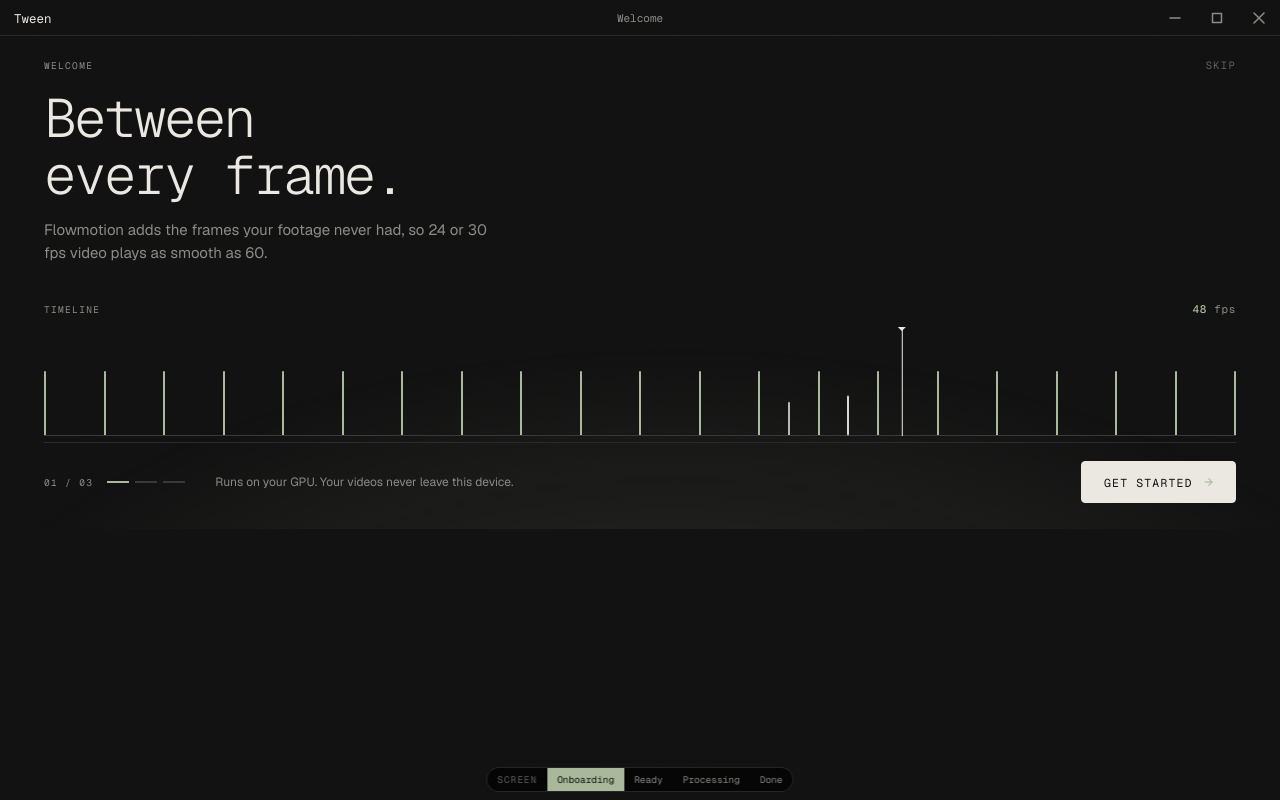
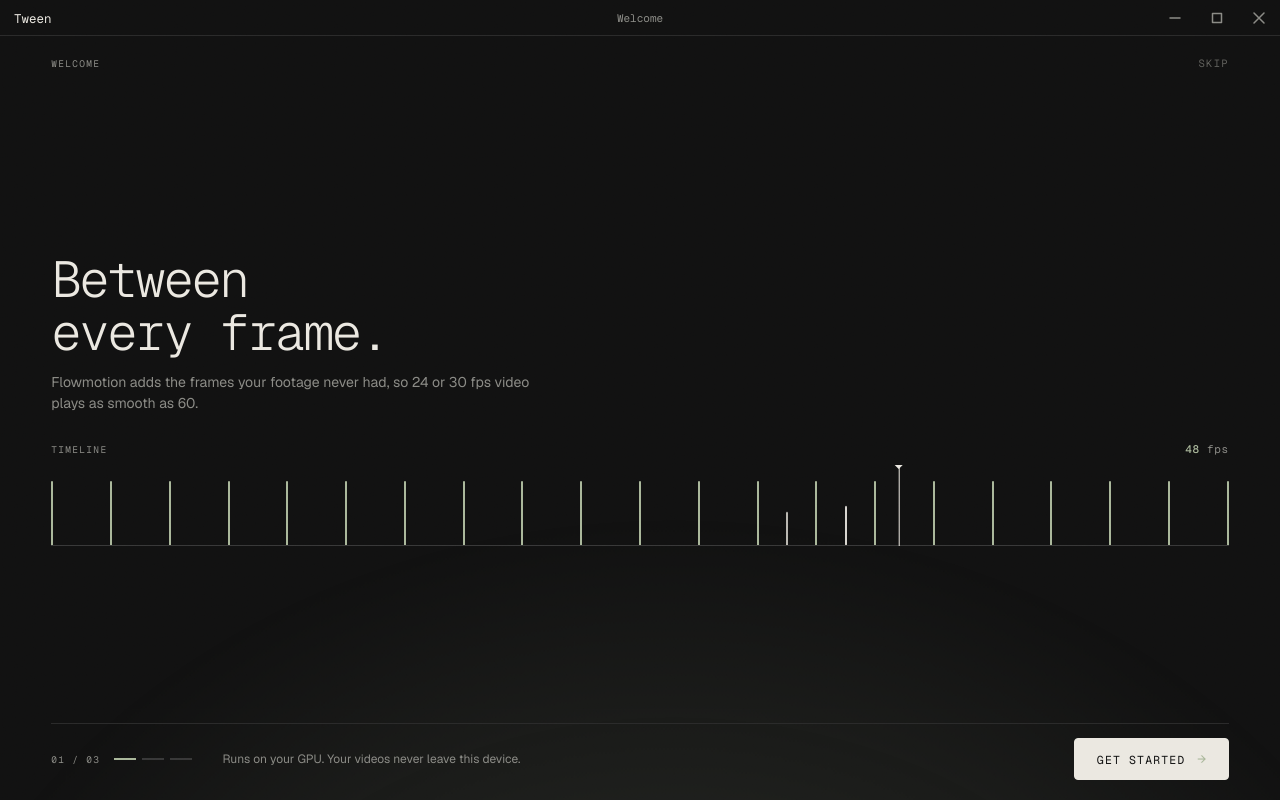
Before and after one commit to adarzhpathade/tween, a React (Vite) app in the folder app/: page / in a window 1280 px wide. Built offline with nearby package versions, Linux system fonts and the light colour scheme.

Commit message:
T10: Remove review switcher; layout fills any window size

```diff
--- a/app/src/shell/ScreenRouter.tsx
+++ b/app/src/shell/ScreenRouter.tsx
@@ -67,7 +67,7 @@ export const ScreenProvider: React.FC<ScreenProviderProps> = ({
   const [screen, setScreen] = useState<Screen>(() => {
     if (typeof window !== "undefined") {
       const params = new URLSearchParams(window.location.search);
-      const stateParam = params.get("state");
+      const stateParam = params.get("screen") || params.get("state");
       if (
         stateParam === "onboarding" ||
         stateParam === "ready" ||
@@ -91,7 +91,7 @@ export const ScreenProvider: React.FC<ScreenProviderProps> = ({
   useEffect(() => {
     if (typeof window === "undefined") return;
     const params = new URLSearchParams(window.location.search);
-    const hasExplicit = params.has("state") || params.has("step");
+    const hasExplicit = params.has("screen") || params.has("state") || params.has("step");
     if (hasExplicit) return;
 
     if (isTauri()) {
@@ -116,28 +116,6 @@ export const ScreenProvider: React.FC<ScreenProviderProps> = ({
 
   useEffect(() => {
     setTitle(SCREEN_TITLES[screen]);
-  }, [screen]);
-
-  // Keyboard navigation shortcuts: 1-4 matching the mock
-  useEffect(() => {
-    const handleKeyDown = (e: KeyboardEvent) => {
-      const target = e.target as HTMLElement | null;
-      if (
-        target &&
-        (target.tagName === "INPUT" || target.tagName === "TEXTAREA")
-      ) {
-        return;
-      }
-
-      if (e.key === "1") setScreen("onboarding");
-      else if (e.key === "2") setScreen("ready");
-      else if (e.key === "3") setScreen("processing");
-      else if (e.key === "4") setScreen("done");
-      else if (e.key === "Escape" && screen === "processing") setScreen("ready");
-    };
-
-    window.addEventListener("keydown", handleKeyDown);
-    return () => window.removeEventListener("keydown", handleKeyDown);
   }, [screen]);
 
   return (
@@ -166,8 +144,20 @@ export const ScreenRouter: React.FC = () => {
     onboardingStep,
     allowGranted,
   } = useScreen();
+  const isMockDev = Boolean(
+    import.meta.env.DEV &&
+      typeof window !== "undefined" &&
+      new URLSearchParams(window.location.search).get("mock") === "1",
+  );
+
   const [setupCfg, setSetupCfg] = useState<any>(null);
-  const [videoLoaded, setVideoLoaded] = useState<boolean>(false);
+  const [videoLoaded, setVideoLoaded] = useState<boolean>(() => {
+    if (typeof window !== "undefined") {
+      const params = new URLSearchParams(window.location.search);
+      if (params.get("mock") === "1") return true;
+    }
+    return false;
+  });
 
   // Pipeline job state
   const [activeProbe, setActiveProbe] = useState<ProbeInfo | null>(null);
@@ -295,7 +285,7 @@ export const ScreenRouter: React.FC = () => {
 
   const statusLabel =
     screen === "ready"
-      ? videoLoaded
+      ? videoLoaded || isMockDev
         ? "Ready"
         : "Idle"
       : screen === "processing"
@@ -310,11 +300,13 @@ export const ScreenRouter: React.FC = () => {
       : screen === "ready"
       ? videoLoaded && activeProbe
         ? activeProbe.name
+        : isMockDev
+        ? "beach_sunset_24fps.mp4"
         : "Tween"
       : screen === "processing"
-      ? activeProbe?.name || "Processing"
+      ? activeProbe?.name || (isMockDev ? "beach_sunset_24fps.mp4" : "Processing")
       : screen === "done"
-      ? activeProbe?.name || "Finished"
+      ? activeProbe?.name || (isMockDev ? "beach_sunset_24fps.mp4" : "Finished")
       : title;
 
   const renderScreen = () => {
@@ -367,7 +359,7 @@ export const ScreenRouter: React.FC = () => {
     <div
       className="win"
       data-state={screen}
-      data-file={screen === "ready" ? (videoLoaded ? "loaded" : "none") : undefined}
+      data-file={screen === "ready" ? (videoLoaded || isMockDev ? "loaded" : "none") : undefined}
     >
       <TitleBar title={displayTitle} brand="Tween" />
       <AnimatePresence mode="wait">
@@ -382,7 +374,8 @@ export const ScreenRouter: React.FC = () => {
         status={statusLabel}
       />
 
-      {/* Review switcher control matching mock */}
+      {/* Developer-only switcher behind import.meta.env.DEV && ?mock=1 */}
+      {isMockDev ? (
         <div className="router-switcher" role="navigation" aria-label="Screen switcher">
           <span>Screen</span>
           <button
@@ -414,6 +407,7 @@ export const ScreenRouter: React.FC = () => {
             Done
           </button>
         </div>
+      ) : null}
     </div>
   );
 };
--- a/app/src/shell/screens/ReadyScreen.tsx
+++ b/app/src/shell/screens/ReadyScreen.tsx
@@ -109,7 +109,7 @@ export const ReadyScreen: React.FC<ReadyScreenProps> = ({
   // The app starts strictly in the empty state (probeInfo = null).
   // Mock data is only allowed in DEV with explicit ?mock=1 query parameter.
   const [probeInfo, setProbeInfo] = useState<ProbeInfo | null>(() => {
-    if (initialProbe !== undefined) return initialProbe;
+    if (initialProbe) return initialProbe;
     if (import.meta.env.DEV && typeof window !== "undefined") {
       const params = new URLSearchParams(window.location.search);
       if (params.get("mock") === "1") {
@@ -151,7 +151,7 @@ export const ReadyScreen: React.FC<ReadyScreenProps> = ({
   const [setupConfig, setSetupConfig] = useState<SetupConfig | null>(null);
 
   useEffect(() => {
-    if (initialProbe !== undefined) {
+    if (initialProbe) {
       setProbeInfo(initialProbe);
     }
   }, [initialProbe]);
--- a/app/src/styles/screens.css
+++ b/app/src/styles/screens.css
@@ -11,6 +11,13 @@
   min-height: 0;
   height: 100%;
   position: relative;
+  overflow: hidden;
+}
+
+[data-state="onboarding"] .ws,
+[data-state="empty"] .ws {
+  grid-template-rows: 1fr;
+  border-right: 0;
 }
 
 /* File header (top of workspace) */
@@ -18,17 +25,22 @@
   display: flex;
   align-items: center;
   justify-content: space-between;
-  padding: 16px 44px 14px;
+  padding: clamp(10px, 1.5vh, 16px) clamp(16px, 2.5vw, 44px) clamp(8px, 1.2vh, 14px);
   border-bottom: 1px solid var(--line);
   user-select: none;
+  min-width: 0;
+  overflow: hidden;
 }
 
 .fh h2 {
   font-family: var(--mono);
   font-weight: 300;
-  font-size: 26px;
+  font-size: clamp(20px, 2vw, 26px);
   letter-spacing: -.03em;
   margin-top: 4px;
+  overflow: hidden;
+  text-overflow: ellipsis;
+  white-space: nowrap;
 }
 
 .fmeta {
@@ -37,6 +49,9 @@
   letter-spacing: .06em;
   color: var(--dim);
   margin-top: 6px;
+  overflow: hidden;
+  text-overflow: ellipsis;
+  white-space: nowrap;
 }
 
 .pcancel {
@@ -57,15 +72,26 @@
   position: relative;
   display: grid;
   place-items: center;
-  padding: 26px 44px;
+  padding: clamp(12px, 2vh, 26px) clamp(16px, 2.5vw, 44px);
   background: var(--bg2);
   min-height: 0;
+  min-width: 0;
   overflow: hidden;
+}
+
+[data-state="onboarding"] .stage,
+[data-state="empty"] .stage {
+  padding: 0;
+  place-items: stretch;
+  background: var(--bg);
+  height: 100%;
 }
 
 /* Canvas placeholder */
 .canvas {
-  width: min(100%, 820px);
+  width: 100%;
+  max-width: 820px;
+  max-height: 100%;
   aspect-ratio: 16/9;
   position: relative;
   border: 1px solid var(--line2);
@@ -171,38 +197,43 @@
 /* Trim editor */
 .tr.trim {
   display: block;
-  padding: 14px 44px;
+  padding: clamp(8px, 1.2vh, 12px) clamp(12px, 1.8vw, 36px);
   border-top: 1px solid var(--line);
   background: linear-gradient(180deg, #ffffff05, transparent);
   user-select: none;
+  min-width: 0;
+  overflow: hidden;
 }
 
 .trh {
   display: flex;
   align-items: center;
   justify-content: space-between;
-  gap: 16px;
-  margin-bottom: 12px;
+  gap: clamp(6px, 1vw, 16px);
+  margin-bottom: clamp(6px, 1vh, 12px);
+  min-width: 0;
 }
 
 .trl {
   display: flex;
   align-items: center;
-  gap: 24px;
+  gap: clamp(6px, 1vw, 18px);
+  min-width: 0;
 }
 
 .rd {
   font-family: var(--mono);
-  font-size: 11.5px;
+  font-size: clamp(9.5px, 0.9vw, 11px);
   color: var(--text);
   display: inline-flex;
   align-items: baseline;
-  gap: 8px;
+  gap: 5px;
+  white-space: nowrap;
 }
 
 .rd > span {
-  font-size: 9px;
-  letter-spacing: .14em;
+  font-size: 8.5px;
+  letter-spacing: .12em;
   text-transform: uppercase;
   color: var(--dim);
 }
@@ -218,22 +249,24 @@
 
 .tbs {
   display: flex;
-  gap: 8px;
+  gap: 6px;
+  flex-shrink: 0;
 }
 
 .tbn {
-  height: 26px;
-  padding: 0 10px;
+  height: 24px;
+  padding: 0 clamp(6px, 0.7vw, 10px);
   border: 1px solid var(--line2);
   border-radius: 4px;
   font-family: var(--mono);
-  font-size: 9.5px;
-  letter-spacing: .1em;
+  font-size: clamp(8.5px, 0.8vw, 9.5px);
+  letter-spacing: .08em;
   text-transform: uppercase;
   color: var(--text);
   display: inline-flex;
   align-items: center;
-  gap: 8px;
+  gap: 6px;
+  white-space: nowrap;
 }
 
 .tbn.mute {
@@ -414,6 +447,9 @@
 
 /* Frame Rate Rail (column 2 in Ready screen) */
 .frail {
+  width: 116px;
+  min-width: 116px;
+  max-width: 116px;
   display: flex;
   flex-direction: column;
   border-left: 1px solid var(--line);
@@ -548,17 +584,40 @@
   flex-direction: column;
   border-left: 1px solid var(--line);
   min-height: 0;
+  height: 100%;
   overflow: hidden;
   user-select: none;
+  min-width: 0;
 }
 
 .iscroll {
   flex: 1;
-  overflow: auto;
+  min-height: 0;
+  overflow-y: auto;
+  overflow-x: hidden;
+  scrollbar-width: thin;
+  scrollbar-color: var(--line2) transparent;
+}
+
+.iscroll::-webkit-scrollbar {
+  width: 6px;
+}
+
+.iscroll::-webkit-scrollbar-track {
+  background: transparent;
+}
+
+.iscroll::-webkit-scrollbar-thumb {
+  background: var(--line2);
+  border-radius: 3px;
+}
+
+.iscroll::-webkit-scrollbar-thumb:hover {
+  background: var(--dim);
 }
 
 .grp {
-  padding: 18px 24px;
+  padding: clamp(12px, 1.8vh, 18px) clamp(16px, 2vw, 24px);
   border-bottom: 1px solid var(--line);
 }
 
@@ -675,11 +734,13 @@
 }
 
 .ifoot {
-  padding: 16px 24px;
+  padding: clamp(12px, 1.8vh, 16px) clamp(16px, 2vw, 24px);
   display: flex;
   flex-direction: column;
   gap: 10px;
   border-top: 1px solid var(--line);
+  flex: none;
+  background: var(--bg);
 }
 
 .est {
@@ -731,6 +792,8 @@
   min-height: 0;
   height: 100%;
   user-select: none;
+  min-width: 0;
+  overflow: hidden;
 }
 
 .pbcells {
@@ -745,8 +808,8 @@
   display: flex;
   flex-direction: column;
   justify-content: center;
-  gap: 8px;
-  padding: 0 26px;
+  gap: clamp(4px, 1vh, 8px);
+  padding: 0 clamp(16px, 2vw, 26px);
   border-top: 1px solid var(--line);
   min-height: 0;
 }
@@ -758,7 +821,7 @@
 .pbc.big .pbv {
   font-family: var(--mono);
   font-weight: 300;
-  font-size: 56px;
+  font-size: clamp(38px, 4vw, 56px);
   line-height: 1;
   letter-spacing: -.05em;
   color: var(--acc);
@@ -879,6 +942,8 @@
   min-height: 0;
   height: 100%;
   user-select: none;
+  min-width: 0;
+  overflow: hidden;
 }
 
 .rcell {
@@ -886,8 +951,8 @@
   display: flex;
   flex-direction: column;
   justify-content: center;
-  gap: 9px;
-  padding: 0 26px;
+  gap: clamp(4px, 1vh, 9px);
+  padding: 0 clamp(16px, 2vw, 26px);
   border-top: 1px solid var(--line);
   min-height: 0;
 }
@@ -989,12 +1054,14 @@
   display: flex;
   flex-direction: column;
   justify-content: space-between;
-  padding: 22px 44px 26px;
+  padding: clamp(16px, 2.5vh, 26px) clamp(24px, 4vw, 52px);
   height: 100%;
   width: 100%;
   position: relative;
   isolation: isolate;
   background: var(--bg);
+  box-sizing: border-box;
+  overflow: hidden;
 }
 
 .welcome::before {
@@ -1023,6 +1090,7 @@
   display: flex;
   justify-content: space-between;
   align-items: center;
+  flex: none;
 }
 
 .skip {
@@ -1055,18 +1123,20 @@
   flex: 1;
   display: grid;
   min-height: 0;
+  align-items: center;
 }
 
 .pg {
   grid-area: 1/1;
   display: flex;
   flex-direction: column;
-  justify-content: space-between;
+  justify-content: center;
   opacity: 0;
   transform: translateY(14px);
   pointer-events: none;
   transition: opacity .35s, transform var(--spring-d) var(--spring);
   min-height: 0;
+  width: 100%;
 }
 
 .welcome[data-step="0"] .pg[data-p="0"],
@@ -1080,31 +1150,31 @@
 .welcome h1 {
   font-family: var(--mono);
   font-weight: 300;
-  font-size: 54px;
+  font-size: clamp(36px, 3.2vw + 1.2vh, 54px);
   line-height: 1.05;
   letter-spacing: -.045em;
   margin-top: 0;
 }
 
 .welcome h1.h1s {
-  font-size: 54px;
+  font-size: clamp(36px, 3.2vw + 1.2vh, 54px);
   line-height: 1.05;
 }
 
 .welcome .sub {
-  font-size: 15px;
-  color: var(--mut);
-  margin-top: 16px;
-  max-width: 460px;
+  font-size: clamp(13px, 1.1vw, 15px);
+  color: var(--mut);
+  margin-top: clamp(10px, 1.6vh, 16px);
+  max-width: min(480px, 90%);
   line-height: 1.5;
 }
 
 .welcome .pg:not(.w-mid) .sub {
-  margin-top: 12px;
+  margin-top: clamp(8px, 1.4vh, 12px);
 }
 
 .pg .hd {
-  padding-top: 18px;
+  padding-top: clamp(8px, 1.5vh, 18px);
 }
 
 .pg .vz {
@@ -1112,7 +1182,7 @@
 }
 
 .pg:not(.w-mid) .rl-head {
-  margin-top: 22px;
+  margin-top: clamp(14px, 2.5vh, 22px);
 }
 
 .pg:not(.w-mid) .vz > .rl-head:first-child {
@@ -1123,7 +1193,7 @@
   display: flex;
   justify-content: space-between;
   align-items: baseline;
-  margin-top: 38px;
+  margin-top: clamp(20px, 3.5vh, 38px);
 }
 
 .fpsx {
@@ -1146,8 +1216,8 @@
   display: flex;
   align-items: flex-end;
   justify-content: space-between;
-  height: 108px;
-  margin-top: 12px;
+  height: clamp(72px, 10vh, 108px);
+  margin-top: clamp(8px, 1.2vh, 12px);
   border-bottom: 1px solid var(--line2);
   cursor: crosshair;
 }
@@ -1209,12 +1279,12 @@
   gap: 1px;
   background: var(--line);
   border: 1px solid var(--line);
-  margin-top: 16px;
+  margin-top: clamp(10px, 1.8vh, 16px);
 }
 
 .ck {
   background: var(--bg);
-  padding: 24px 22px;
+  padding: clamp(12px, 1.8vh, 24px) clamp(12px, 1.5vw, 22px);
   display: grid;
   grid-template-columns: 20px 1fr;
   row-gap: 3px;
@@ -1418,17 +1488,17 @@
   gap: 1px;
   background: var(--line);
   border: 1px solid var(--line);
-  margin-top: 16px;
+  margin-top: clamp(10px, 1.8vh, 16px);
 }
 
 .ac {
   background: var(--bg);
-  padding: 22px 22px;
-  min-height: 150px;
+  padding: clamp(14px, 2vh, 22px) clamp(12px, 1.5vw, 22px);
+  min-height: clamp(110px, 15vh, 150px);
   display: flex;
   flex-direction: column;
   justify-content: space-between;
-  gap: 16px;
+  gap: 14px;
 }
 
 .ac b {
@@ -1488,8 +1558,9 @@
   justify-content: space-between;
   align-items: center;
   gap: 20px;
-  padding-top: 18px;
+  padding-top: clamp(12px, 1.8vh, 18px);
   border-top: 1px solid var(--line);
+  flex: none;
 }
 
 .steps {
--- a/app/src/styles/tokens.css
+++ b/app/src/styles/tokens.css
@@ -103,6 +103,8 @@ svg {
 .win {
   width: 100vw;
   height: 100vh;
+  max-width: 100vw;
+  max-height: 100vh;
   background: var(--bg);
   overflow: hidden;
   display: grid;
@@ -159,6 +161,10 @@ svg {
   font-size: 11px;
   color: var(--mut);
   text-align: center;
+  overflow: hidden;
+  text-overflow: ellipsis;
+  white-space: nowrap;
+  padding: 0 10px;
 }
 
 .wc {
@@ -202,16 +208,22 @@ svg {
 }
 
 .body[data-state="ready"] {
-  grid-template-columns: 1fr 116px 320px;
+  grid-template-columns: minmax(0, 1fr) 116px minmax(260px, 320px);
+}
+
+@media (max-width: 1120px) {
+  .body[data-state="ready"] {
+    grid-template-columns: minmax(0, 1fr) 116px minmax(260px, 280px);
+  }
 }
 
 .body[data-state="processing"],
 .body[data-state="proc"] {
-  grid-template-columns: 1fr 300px;
+  grid-template-columns: minmax(0, 1fr) minmax(260px, 300px);
 }
 
 .body[data-state="done"] {
-  grid-template-columns: 1fr 300px;
+  grid-template-columns: minmax(0, 1fr) minmax(260px, 300px);
 }
 
 /* ---------- Status Bar ---------- */
```
Lines whose indentation alone changed are shown as unchanged.
